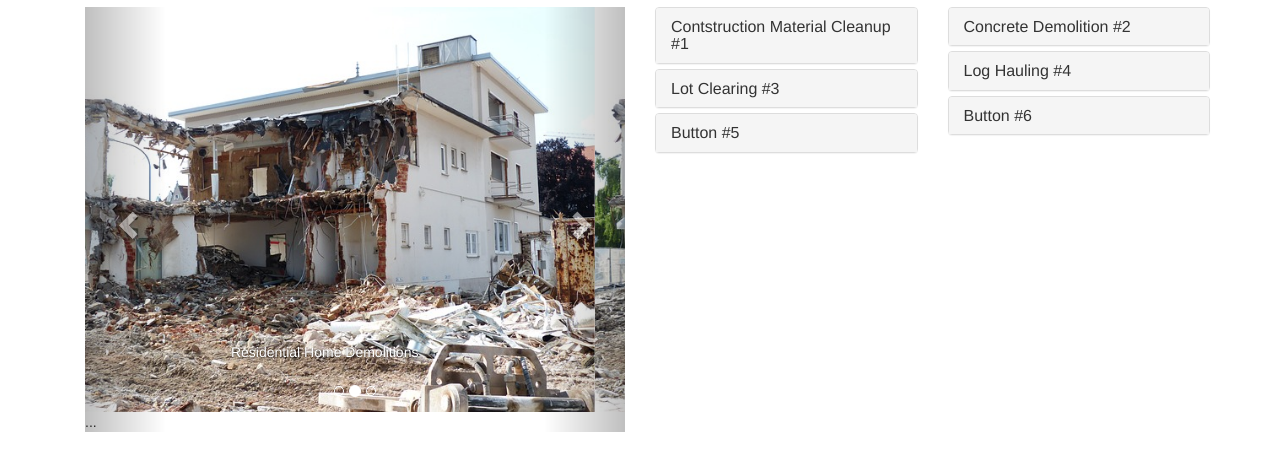
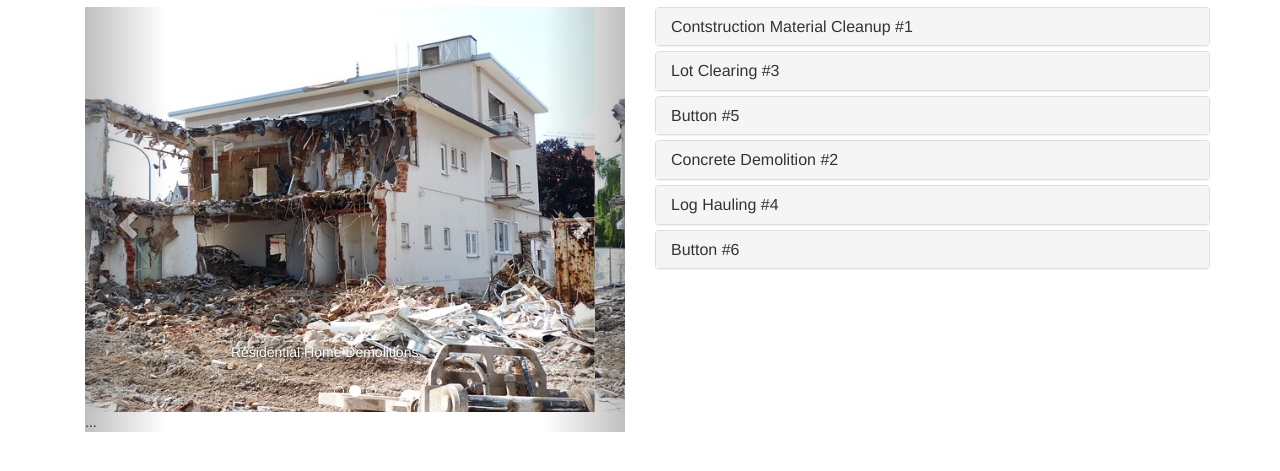
Before and after one commit to nanernaner/DadSite, a plain HTML site: page index.html in a window 1280 px wide. Shown: the part 63-534 px from the top of the page. Drawn offline with nearby package versions, Linux system fonts and the light colour scheme; a web font is replaced by a local one.

Commit message:
Cosmetic Adjustment Accordion
Accordion was adjusted from 3 column double accordion into a 6 column
single accordion.

```diff
--- a/index.html
+++ b/index.html
@@ -68,7 +68,7 @@
 
 
 <div class="row">
-<div class="col-sm-6 col-md-3">
+<div class="col-sm-6">
 
 	<div class="panel-group" id="accordion" role="tablist" aria-multiselectable="true">
 		<div class="panel panel-default">
@@ -116,14 +116,12 @@
 				</div>
 			</div>
 		</div>
-	</div>
-
-</div>
 
 
-	<div class="col-sm-6 col-md-3">
 
-	<div class="panel-group" id="accordion2" role="tablist" aria-multiselectable="true">
+
+
+
 		<div class="panel panel-default">
 			<div class="panel-heading" role="tab" id="headingTwo">
 				<h4 class="panel-title">
@@ -168,8 +166,7 @@
 				</div>
 			</div>
 		</div>
-	</div>
-</div>
+
 </div>
 
 
```
